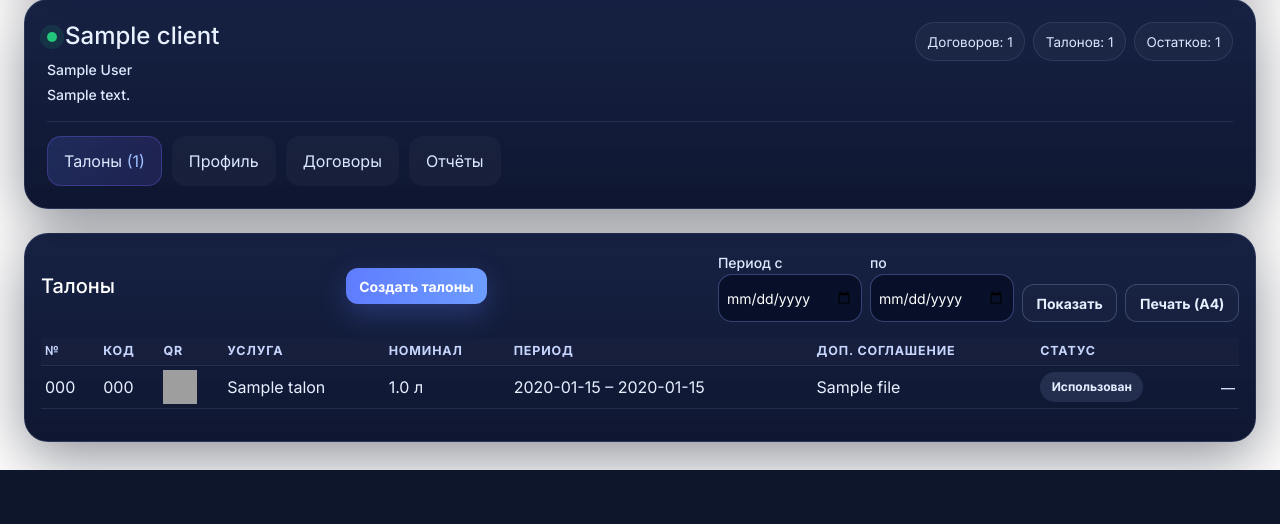
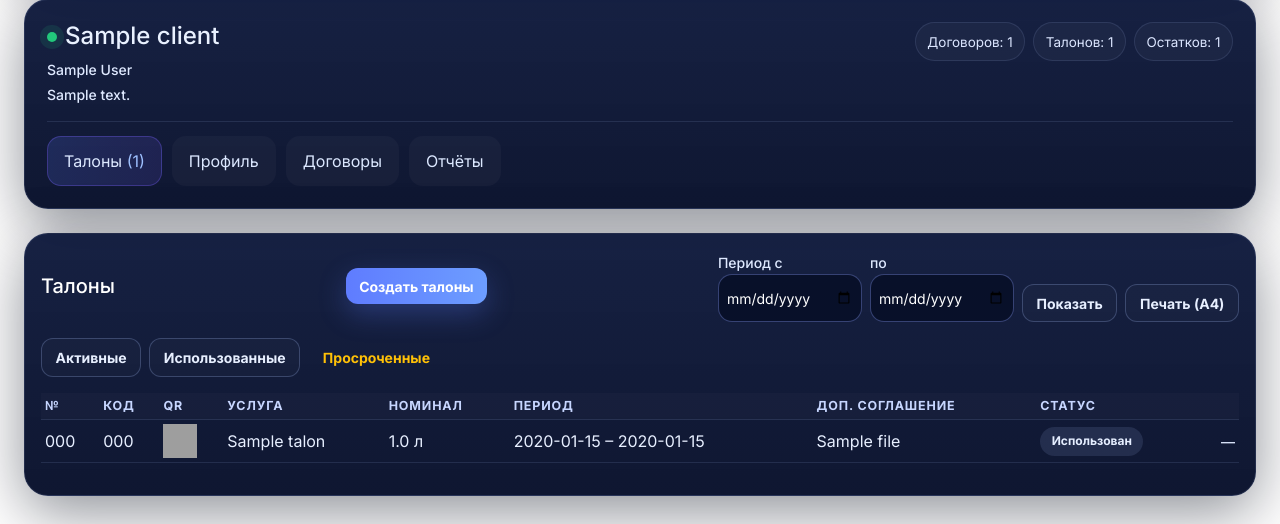
Before and after one commit to saittalon/scanoil-talon, a Flask app: page /clients/1/talons in a window 1280 px wide. Shown: the part 639-1163 px from the top of the page. Before the commit the page ends 1109 px from the top, so only its background shows below. Run offline with Flask 3, Linux system fonts and the light colour scheme; a user stored in the database is signed in; tables that the repository leaves empty hold one stand-in row (values such as "Sample post"); grey boxes are pictures that could not be loaded.

Commit message:
Update client_talons.html

```diff
--- a/templates/client_talons.html
+++ b/templates/client_talons.html
@@ -4,10 +4,11 @@
 
 <div class="card card-soft">
   <div class="card-body">
-    <div class="d-flex align-items-center justify-content-between gap-2">
+    <div class="d-flex align-items-center justify-content-between gap-2 flex-wrap">
       <h5 class="mb-0">Талоны</h5>
       <button class="btn btn-success btn-sm" data-bs-toggle="modal" data-bs-target="#addTalonsModal">Создать талоны</button>
       <form class="d-flex flex-wrap align-items-end gap-2" method="get" action="{{ url_for('clients.client_talons', client_id=client.id) }}">
+        <input type="hidden" name="status" value="{{ status or 'active' }}">
         <div>
           <label class="form-label mb-0"><small>Период с</small></label>
           <input type="date" class="form-control form-control-sm" name="date_from" value="{{ date_from or '' }}">
@@ -17,15 +18,40 @@
           <input type="date" class="form-control form-control-sm" name="date_to" value="{{ date_to or '' }}">
         </div>
         <button class="btn btn-outline-secondary btn-sm">Показать</button>
-        <a class="btn btn-outline-dark btn-sm"  href="{{ url_for('clients.print_talons_choose', client_id=client.id) }}">Печать (A4)</a>
+        <a class="btn btn-outline-dark btn-sm" href="{{ url_for('clients.print_talons_choose', client_id=client.id) }}">Печать (A4)</a>
       </form>
+    </div>
+
+    <div class="mt-3 d-flex gap-2 flex-wrap">
+      <a href="{{ url_for('clients.client_talons', client_id=client.id, status='active', date_from=date_from, date_to=date_to) }}"
+         class="btn btn-sm {% if status == 'active' %}btn-primary{% else %}btn-outline-primary{% endif %}">
+        Активные
+      </a>
+
+      <a href="{{ url_for('clients.client_talons', client_id=client.id, status='used', date_from=date_from, date_to=date_to) }}"
+         class="btn btn-sm {% if status == 'used' %}btn-secondary{% else %}btn-outline-secondary{% endif %}">
+        Использованные
+      </a>
+
+      <a href="{{ url_for('clients.client_talons', client_id=client.id, status='expired', date_from=date_from, date_to=date_to) }}"
+         class="btn btn-sm {% if status == 'expired' %}btn-warning text-dark{% else %}btn-outline-warning{% endif %}">
+        Просроченные
+      </a>
     </div>
 
     <div class="table-responsive mt-3">
       <table class="table table-sm align-middle">
         <thead>
           <tr>
-            <th>№</th><th>Код</th><th>QR</th><th>Услуга</th><th>Номинал</th><th>Период</th><th>Доп. соглашение</th><th>Статус</th><th></th>
+            <th>№</th>
+            <th>Код</th>
+            <th>QR</th>
+            <th>Услуга</th>
+            <th>Номинал</th>
+            <th>Период</th>
+            <th>Доп. соглашение</th>
+            <th>Статус</th>
+            <th></th>
           </tr>
         </thead>
         <tbody>
@@ -33,7 +59,11 @@
           <tr>
             <td>{{ t.serial_number }}</td>
             <td>{{ t.code }}</td>
-            <td><a href="{{ url_for('clients.talon_qr_png', talon_id=t.id) }}"><img alt="qr" src="{{ url_for('clients.talon_qr_png', talon_id=t.id) }}" style="height:34px; width:34px;"></a></td>
+            <td>
+              <a href="{{ url_for('clients.talon_qr_png', talon_id=t.id) }}">
+                <img alt="qr" src="{{ url_for('clients.talon_qr_png', talon_id=t.id) }}" style="height:34px; width:34px;">
+              </a>
+            </td>
             <td>{{ t.product_name }}</td>
             <td>{{ t.liters }} л</td>
             <td>{{ t.valid_from }} – {{ t.valid_to }}</td>
@@ -46,14 +76,27 @@
               {% elif t.effective_state == 'expired' %}
                 <span class="badge text-bg-warning">Срок действия истек</span>
               {% else %}
-                <span class="badge text-bg-success">В работе</span>
+                <span class="badge text-bg-success">Активен</span>
               {% endif %}
             </td>
             <td class="text-end">
               {% if t.effective_state == 'active' %}
                 <form method="post" action="{{ url_for('clients.talon_use', talon_id=t.id) }}" style="display:inline">
-                  <button class="btn btn-outline-primary btn-sm">Использовать</button></form>{% elif t.effective_state == "expired" %}<form method="post" action="{{ url_for('clients.talon_extend', talon_id=t.id) }}" style="display:inline" class="d-flex gap-2 align-items-center"><input type="date" class="form-control form-control-sm" name="new_valid_to" required><button class="btn btn-outline-warning btn-sm">Продлить</button></form>{% else %}<span class="text-muted small">—</span>{% endif %}
+                  <button class="btn btn-outline-primary btn-sm">Использовать</button>
+                </form>
+              {% elif t.effective_state == "expired" %}
+                <form method="post" action="{{ url_for('clients.talon_extend', talon_id=t.id) }}" style="display:inline" class="d-flex gap-2 align-items-center">
+                  <input type="date" class="form-control form-control-sm" name="new_valid_to" required>
+                  <button class="btn btn-outline-warning btn-sm">Продлить</button>
+                </form>
+              {% else %}
+                <span class="text-muted small">—</span>
+              {% endif %}
             </td>
+          </tr>
+          {% else %}
+          <tr>
+            <td colspan="9" class="text-center text-muted py-4">Талоны не найдены</td>
           </tr>
           {% endfor %}
         </tbody>
@@ -120,7 +163,18 @@
             </div>
           </div>
 
-          <div class="row g-3 mt-1"><div class="col-md-12"><label class="form-label">Доп. соглашение</label><select class="form-select" id="addendumSelect" name="addendum_file_id"><option value="">— без доп. соглашения —</option></select><div class="form-text">Каждый объем можно привязать к подтвержденному доп. соглашению.</div></div></div><input type="hidden" name="product_name" value="ГАЗ"><div id="balanceInfo" class="alert alert-light border mt-3 mb-0" style="display:none"></div>
+          <div class="row g-3 mt-1">
+            <div class="col-md-12">
+              <label class="form-label">Доп. соглашение</label>
+              <select class="form-select" id="addendumSelect" name="addendum_file_id">
+                <option value="">— без доп. соглашения —</option>
+              </select>
+              <div class="form-text">Каждый объем можно привязать к подтвержденному доп. соглашению.</div>
+            </div>
+          </div>
+
+          <input type="hidden" name="product_name" value="ГАЗ">
+          <div id="balanceInfo" class="alert alert-light border mt-3 mb-0" style="display:none"></div>
         </div>
 
         <div class="modal-footer">
@@ -136,7 +190,7 @@
         function setLiters(x){
           document.getElementById('litersInput').value = x.toString();
           updateBalanceHint();
-        updateAddendums();
+          updateAddendums();
         }
 
         function numVal(id){
@@ -150,7 +204,14 @@
           const sel = document.getElementById("addendumSelect");
           if(!sel) return;
           sel.innerHTML = `<option value="">— без доп. соглашения —</option>`;
-          (ADDENDUMS[contractId] || []).forEach(x => { if(x.approved){ const o=document.createElement("option"); o.value=x.id; o.textContent=x.title; sel.appendChild(o);} });
+          (ADDENDUMS[contractId] || []).forEach(x => {
+            if(x.approved){
+              const o = document.createElement("option");
+              o.value = x.id;
+              o.textContent = x.title;
+              sel.appendChild(o);
+            }
+          });
         }
 
         function updateBalanceHint(){
@@ -194,10 +255,17 @@
         const contractEl = document.getElementById('contractSelect');
         const litersEl = document.getElementById('litersInput');
         const qtyEl = document.getElementById('qtyInput');
-        if(contractEl) contractEl.addEventListener('change', function(){ updateBalanceHint();
-        updateAddendums(); updateAddendums(); });
+
+        if(contractEl) {
+          contractEl.addEventListener('change', function(){
+            updateBalanceHint();
+            updateAddendums();
+          });
+        }
+
         if(litersEl) litersEl.addEventListener('input', updateBalanceHint);
         if(qtyEl) qtyEl.addEventListener('input', updateBalanceHint);
+
         updateBalanceHint();
         updateAddendums();
       </script>
```
